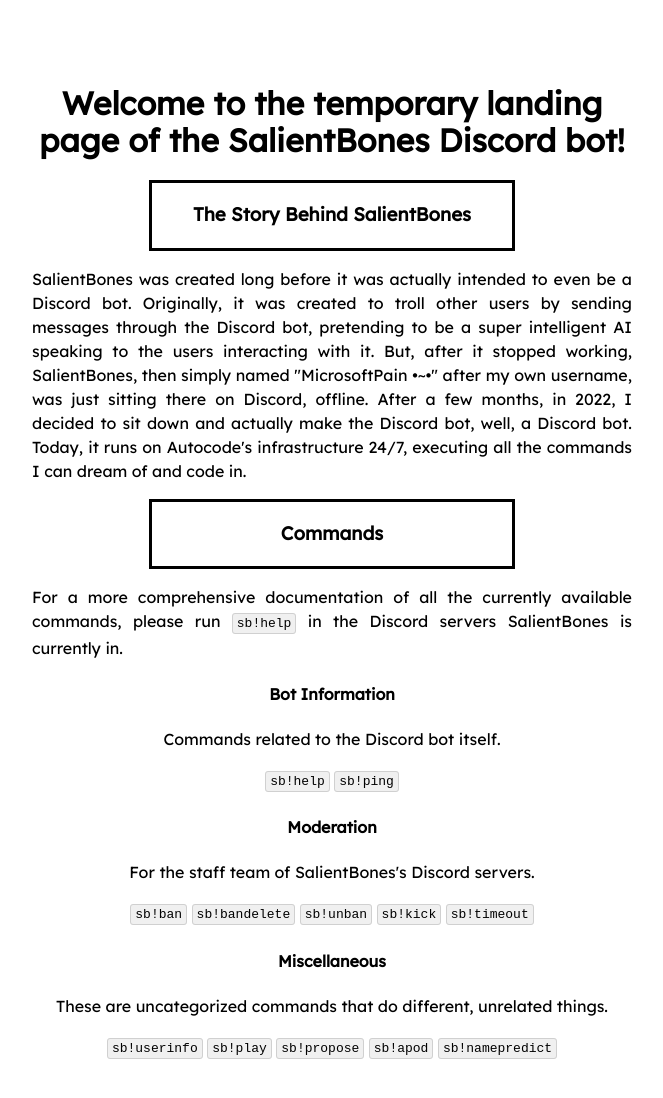
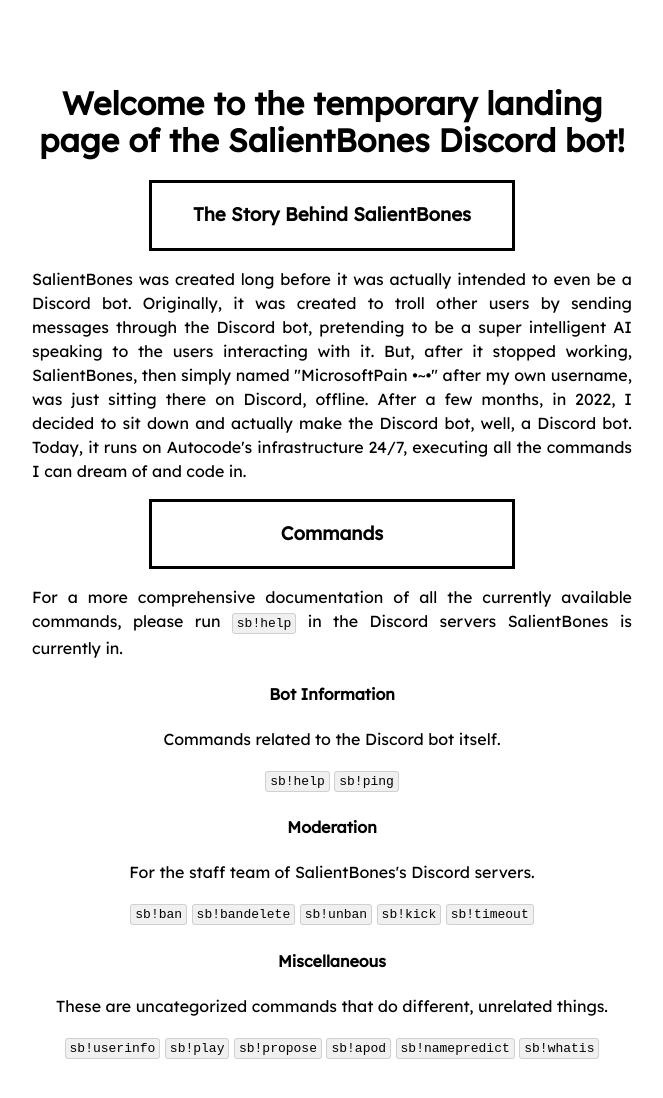
Before and after one commit to Unfire1/unfire1.github.io, a plain HTML site: page index.html in a window 1280 px wide. Shown: the whole page, without its empty margins (308-971 px from the left). Drawn offline with Linux system fonts and the light colour scheme.

Commit message:
Update index.html

```diff
--- a/index.html
+++ b/index.html
@@ -95,6 +95,7 @@
       <code>sb!propose</code>
       <code>sb!apod</code>
       <code>sb!namepredict</code>
+      <code>sb!whatis</code>
     </p>
   </body>
 </html>
```
